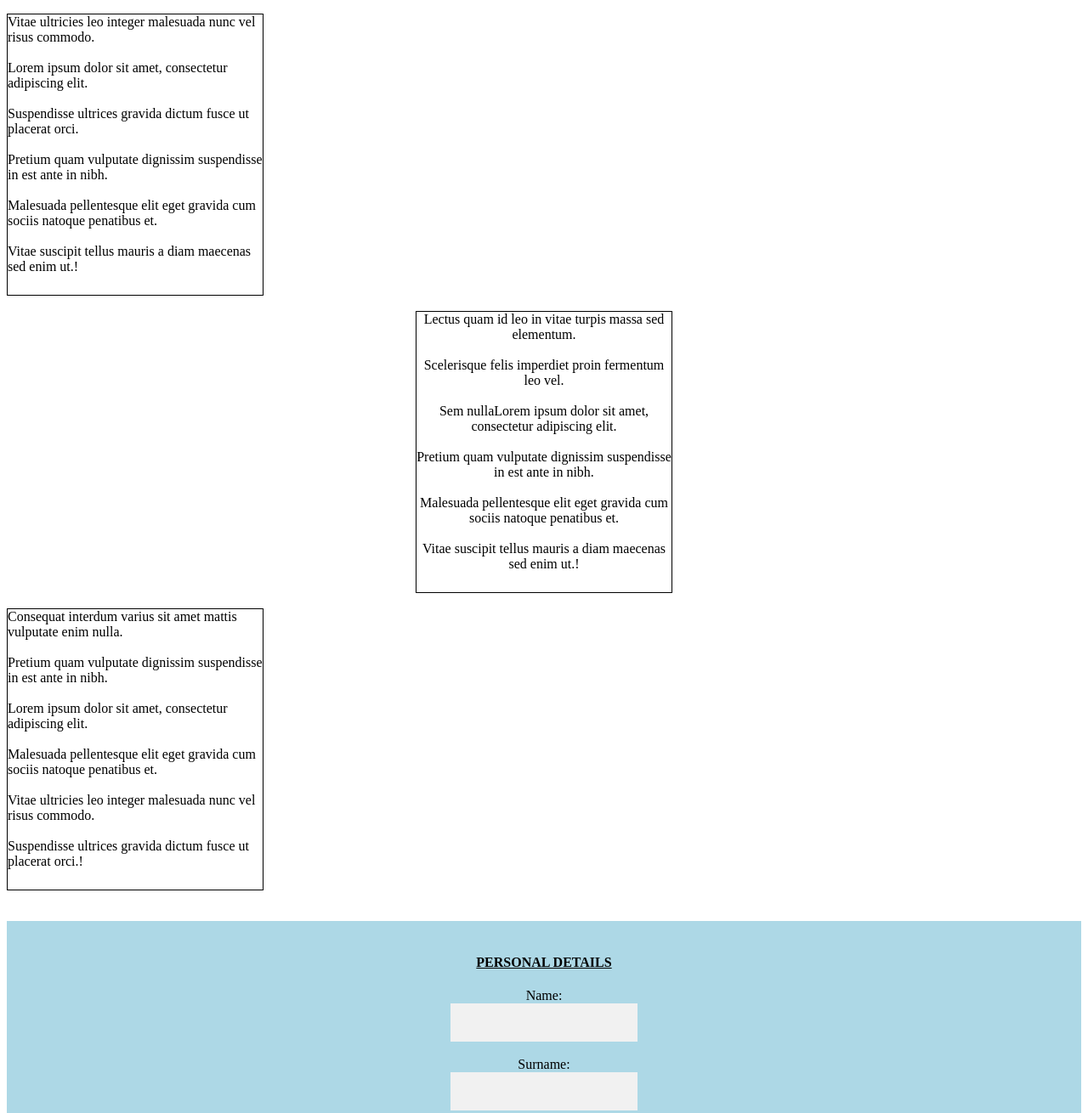
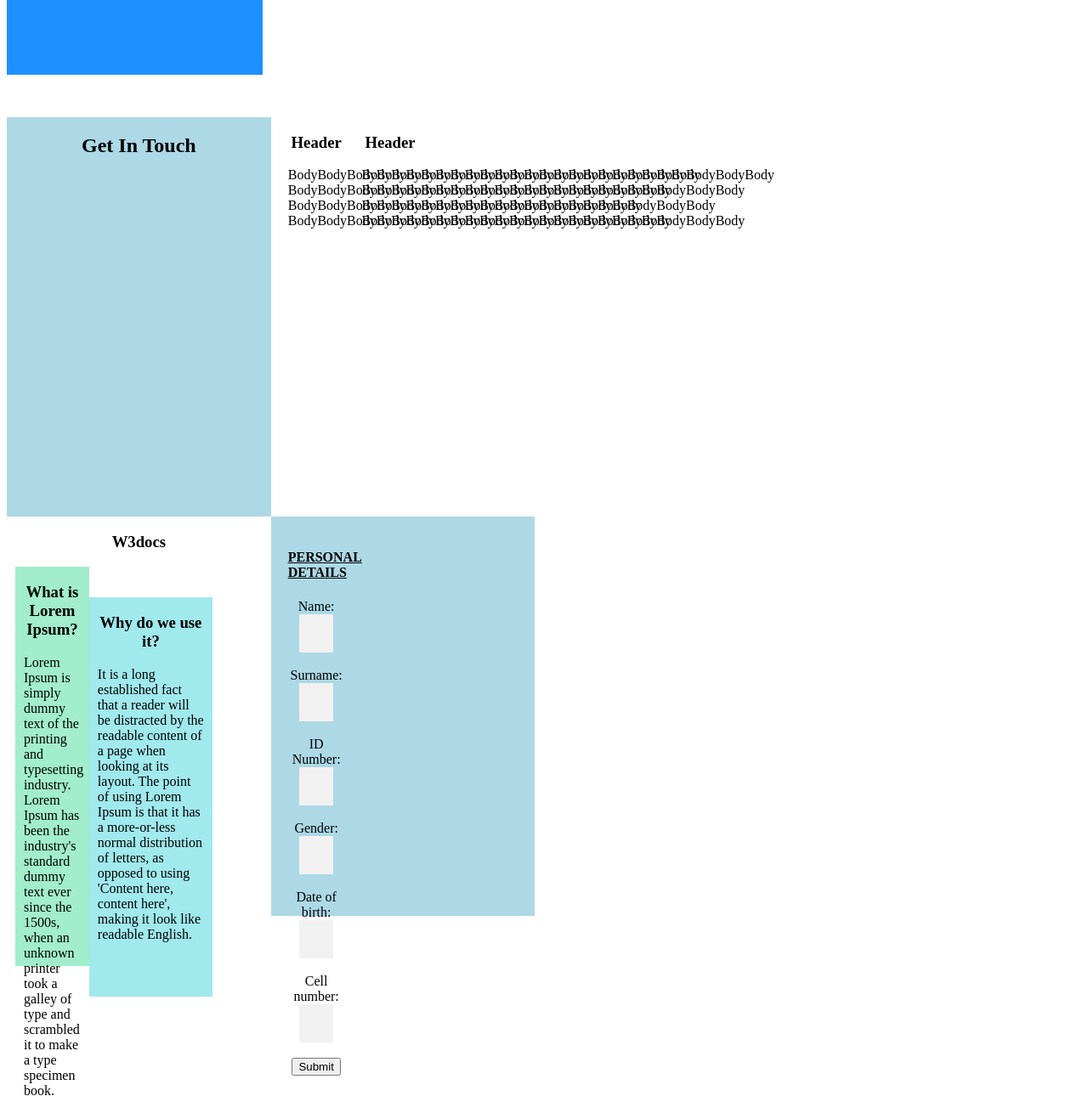
Before and after one commit to lebogangmanaka/Lebogang-Website, a plain HTML site: page ContactUs.html in a window 1280 px wide. Shown: the part 400-1710 px from the top of the page at 85% size. Drawn offline with Linux system fonts and the light colour scheme.

Commit message:
Add files via upload

```diff
--- a/ContactUs.html
+++ b/ContactUs.html
@@ -34,22 +34,48 @@
 
 <br>
 <br>
+<div id="gallery-text">
+    <div class="gallery-text">
+        <h3> Header</h3>
+        <p>
+        BodyBodyBodyBodyBodyBodyBodyBodyBodyBodyBodyBodyBodyBody
+            BodyBodyBodyBodyBodyBodyBodyBodyBodyBodyBodyBodyBody
+            BodyBodyBodyBodyBodyBodyBodyBodyBodyBodyBodyBody
+            BodyBodyBodyBodyBodyBodyBodyBodyBodyBodyBodyBodyBody
+        </p>
+    </div>
+    <div class="gallery-text">
+        <h3> Header</h3>
+        <p>
+        BodyBodyBodyBodyBodyBodyBodyBodyBodyBodyBodyBodyBodyBody
+            BodyBodyBodyBodyBodyBodyBodyBodyBodyBodyBodyBodyBody
+            BodyBodyBodyBodyBodyBodyBodyBodyBodyBodyBodyBody
+            BodyBodyBodyBodyBodyBodyBodyBodyBodyBodyBodyBodyBody
+        </p>
+    </div>
+</div>
 
+<div id="boxes">
+      <h3>W3docs</h3>
+      <div id="column1">
+        <h3>What is Lorem Ipsum?</h3>
+        <p>Lorem Ipsum is simply dummy text of the printing and typesetting industry. Lorem Ipsum has been the industry's standard dummy text ever since the 1500s, when an unknown printer took a galley of type and scrambled it to make a type specimen book.</p>
+      </div>
+	  <br>
+	  <br>
+      <div id="column2">
+        <h3>Why do we use it?</h3>
+        <p>It is a long established fact that a reader will be distracted by the readable content of a page when looking at its layout. The point of using Lorem Ipsum is that it has a more-or-less normal distribution of letters, as opposed to using 'Content here, content here', making it look like readable English.</p>
+      </div>
+</div>
 
-<div id="h3">
-<left align><div style="width:300px;height:330px;border:1px solid #000;">Vitae ultricies leo integer malesuada nunc vel risus commodo.<br><br>Lorem ipsum dolor sit amet, consectetur adipiscing elit.<br><br>Suspendisse ultrices gravida dictum fusce ut placerat orci.<br><br>Pretium quam vulputate dignissim suspendisse in est ante in nibh.<br><br>Malesuada pellentesque elit eget gravida cum sociis natoque penatibus et.<br><br>Vitae suscipit tellus mauris a diam maecenas sed enim ut.!</left align></div>
-<br>
-<center align><div style="width:300px;height:330px;border:1px solid #000;">Lectus quam id leo in vitae turpis massa sed elementum.<br><br>Scelerisque felis imperdiet proin fermentum leo vel.<br><br> Sem nullaLorem ipsum dolor sit amet, consectetur adipiscing elit.<br><br>Pretium quam vulputate dignissim suspendisse in est ante in nibh.<br><br>Malesuada pellentesque elit eget gravida cum sociis natoque penatibus et.<br><br>Vitae suscipit tellus mauris a diam maecenas sed enim ut.!</center align></div>
-<br>
-<right align><div style="width:300px;height:330px;border:1px solid #000;">Consequat interdum varius sit amet mattis vulputate enim nulla.<br><br>Pretium quam vulputate dignissim suspendisse in est ante in nibh.<br><br>Lorem ipsum dolor sit amet, consectetur adipiscing elit.<br><br>Malesuada pellentesque elit eget gravida cum sociis natoque penatibus et.<br><br>Vitae ultricies leo integer malesuada nunc vel risus commodo.<br><br>Suspendisse ultrices gravida dictum fusce ut placerat orci.!</right align></div>
-<br>
 <br>
 <div id="h4">
 <br>
 <div id ="nav">
 <form action="/action_page.php" method="get">
+<center align>
 <h4><u>PERSONAL DETAILS</u></h4>
-<center align>
   <label for="name">Name:<br></label>
   <input type="text" id="fname" name="fname"><br><br>
   <label for="sname">Surname:<br></label>
@@ -62,8 +88,8 @@
   <input type="text" id="date of birth"><br><br>
   <label for="cell no">Cell number:<br></label>
   <input type="text" id="Cell number"><br><br>
-  </center align>
 <button type="submit" form="form1" value="Submit">Submit</button>
+</center align>
 </form>
 <br>
 <br>
--- a/contactUs.css
+++ b/contactUs.css
@@ -45,9 +45,39 @@ text-align:center;
 	font-size: 13px
 	color:black;
 
+
+
 }
-#h3{
-
+#boxes {
+        content: "";
+        display: table;
+        clear: both;
+      }
+      div {
+        float: left;
+        height: 470px;
+        width: 23%;
+        padding: 0 10px;
+      }
+      #column1 {
+        background-color: #a1edcc;
+      }
+      #column2 {
+        background-color: #a0e9ed;
+        width: 43%;
+      }
+	  div {
+        float: center;
+        height: 470px;
+        width: 23%;
+        padding: 0 10px;
+      }
+      #column3 {
+        background-color: #f497f1;
+      }
+      h3 {
+        color: #000000;
+        text-align: center;
       }
  #h4{
 	background-color:lightblue;
```
Lines whose indentation alone changed are shown as unchanged.
